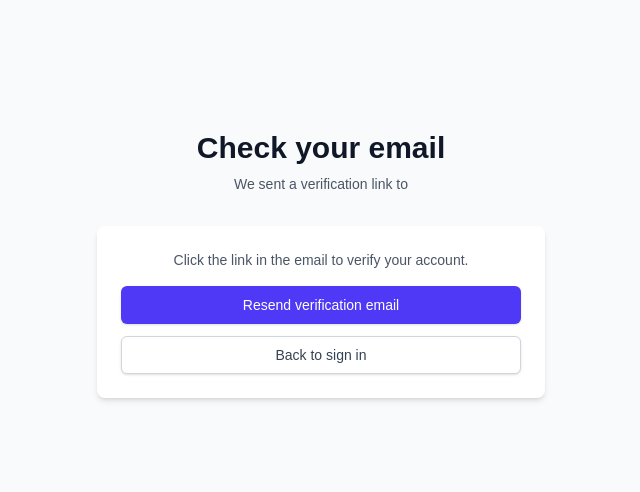
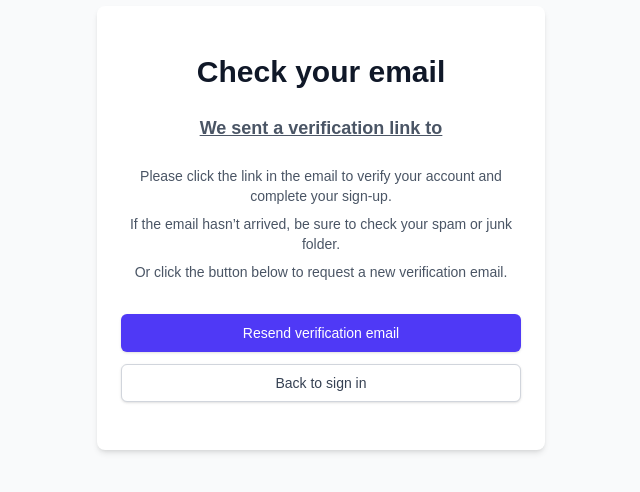
Before and after one commit to 82orez/drf_auth, a Next.js app in the folder frontend/: page /auth/email-verification-pending in a window 1280 px wide. Shown: the part 172-664 px from the top of the page, without its empty margins (319-959 px from the left). Built offline with nearby package versions, Linux system fonts and the light colour scheme; no server answers.

Commit message:
email-verification-pending

```diff
--- a/frontend/src/app/auth/email-verification-pending/page.tsx
+++ b/frontend/src/app/auth/email-verification-pending/page.tsx
@@ -14,6 +14,15 @@ export default function EmailVerificationPending() {
   const { resendVerification } = useAuth();
 
   const handleResend = async () => {
+    // Show confirmation dialog
+    const confirmed = window.confirm(
+      "Are you sure you want to resend the verification email? Resending the email will invalidate the previous verification code.",
+    );
+
+    if (!confirmed) {
+      return; // User canceled, don't proceed
+    }
+
     setLoading(true);
     setMessage("");
     setError("");
@@ -30,24 +39,26 @@ export default function EmailVerificationPending() {
 
   return (
     <div className="flex min-h-screen items-center justify-center bg-gray-50 px-4 py-12 sm:px-6 lg:px-8">
-      <div className="w-full max-w-md space-y-8">
-        <div className="text-center">
-          <div className="mx-auto h-12 w-12 text-4xl"></div>
-          <h2 className="mt-6 text-3xl font-extrabold text-gray-900">Check your email</h2>
-          <p className="mt-2 text-sm text-gray-600">
-            We sent a verification link to <span className="font-medium text-indigo-600">{email}</span>
-          </p>
-        </div>
-
-        <div className="space-y-4 rounded-lg bg-white p-6 shadow-md">
+      <div className="w-full max-w-md space-y-4 rounded-lg bg-white px-6 py-12 shadow-md">
         {message && <div className="rounded border border-green-200 bg-green-50 px-4 py-3 text-green-700">{message}</div>}
 
         {error && <div className="rounded border border-red-200 bg-red-50 px-4 py-3 text-red-700">{error}</div>}
 
         <div className="space-y-4 text-center">
-            <p className="text-sm text-gray-600">Click the link in the email to verify your account.</p>
+          <div className="text-center">
+            <h2 className="mt-0 text-3xl font-extrabold text-gray-900">Check your email</h2>
+            <p className="mt-6 text-lg font-semibold text-gray-600 underline">
+              We sent a verification link to <span className="font-medium text-indigo-600">{email}</span>
+            </p>
 
-            <div className="space-y-3">
+            <div className={"mt-6 space-y-2"}>
+              <p className="text-sm text-gray-600">Please click the link in the email to verify your account and complete your sign-up.</p>
+              <p className="text-sm text-gray-600">If the email hasn’t arrived, be sure to check your spam or junk folder.</p>
+              <p className="text-sm text-gray-600">Or click the button below to request a new verification email.</p>
+            </div>
+          </div>
+
+          <div className="mt-8 space-y-3">
             <button
               onClick={handleResend}
               disabled={loading}
@@ -64,6 +75,5 @@ export default function EmailVerificationPending() {
         </div>
       </div>
     </div>
-    </div>
   );
 }
```
Lines whose indentation alone changed are shown as unchanged.
